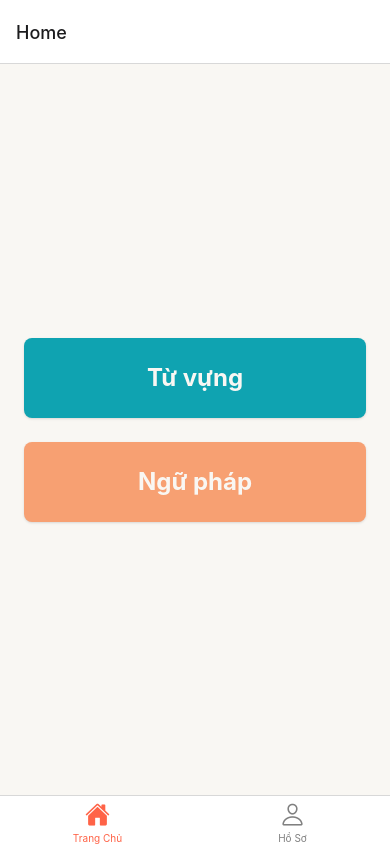
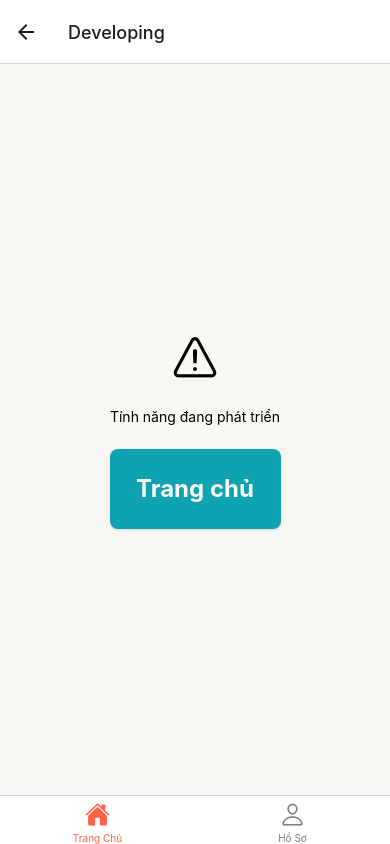
Before and after one commit to NaNguyenn/project-three, a React Native app: screen /Developing in a window 390 px wide. Built offline with nearby package versions, Linux system fonts and the light colour scheme; no server answers; the database is empty.

Commit message:
Add user name changing, developing screen, necessary comments

```diff
--- a/src/navigators/HomeStackNavigator.jsx
+++ b/src/navigators/HomeStackNavigator.jsx
@@ -4,6 +4,7 @@ import { createNativeStackNavigator } from '@react-navigation/native-stack'
 import LevelScreen from '../screens/levels'
 import CategoriesScreen from '../screens/categories'
 import LessonScreen from '../screens/lesson'
+import DevelopingScreen from '../screens/developing'
 
 const HomeStack = createNativeStackNavigator()
 
@@ -11,6 +12,7 @@ const HomeStackNavigator = () => {
     return (
         <HomeStack.Navigator initialRouteName="Home">
             <HomeStack.Screen name="Home" component={HomeScreen} />
+            <HomeStack.Screen name="Developing" component={DevelopingScreen} />
             <HomeStack.Screen name="Level" component={LevelScreen} />
             <HomeStack.Screen name="Categories" component={CategoriesScreen} />
             <HomeStack.Screen name="Lesson" component={LessonScreen} />
--- /dev/null
+++ b/src/screens/developing/index.jsx
@@ -0,0 +1,26 @@
+import { View, Text, TouchableOpacity } from 'react-native'
+import React from 'react'
+import Ionicons from '@expo/vector-icons/Ionicons'
+import { SafeAreaView } from 'react-native-safe-area-context'
+
+const DevelopingScreen = ({ navigation }) => {
+    return (
+        <SafeAreaView className="flex h-full">
+            <View className="bg-neutral flex-1 flex-col gap-y-6 p-6 justify-center items-center">
+                <Ionicons name="md-warning-outline" size={50} />
+                <Text className="text-center">Tính năng đang phát triển</Text>
+                <View className='w-1/2'>
+                    <TouchableOpacity
+                        onPress={() => navigation.navigate('Home')}
+                        className='bg-primary py-6 rounded-lg shadow'>
+                        <Text className="text-neutral text-center font-bold text-2xl">
+                            Trang chủ
+                        </Text>
+                    </TouchableOpacity>
+                </View>
+            </View>
+        </SafeAreaView>
+    )
+}
+
+export default DevelopingScreen
--- a/src/screens/home/index.jsx
+++ b/src/screens/home/index.jsx
@@ -8,6 +8,7 @@ const HomeScreen = ({ navigation }) => {
         <SafeAreaView className="flex-col h-full">
             {/* Main section */}
             <View className="bg-neutral flex-1 flex-col gap-y-6 p-6 justify-center">
+                {/* Vocabulary section button */}
                 <TouchableOpacity
                     className='bg-primary py-6 rounded-lg shadow'
                     onPress={() => navigation.navigate('Level')}
@@ -16,9 +17,11 @@ const HomeScreen = ({ navigation }) => {
                         Từ vựng
                     </Text>
                 </TouchableOpacity>
+
+                {/* Grammar section button */}
                 <TouchableOpacity
                     className='bg-secondary py-6 rounded-lg shadow'
-                    onPress={() => navigation.navigate('Level')}
+                    onPress={() => navigation.navigate('Developing')}
                 >
                     <Text className="text-neutral text-center font-bold text-2xl">
                         Ngữ pháp
--- a/src/screens/profile/components/NameChangerModal.jsx
+++ b/src/screens/profile/components/NameChangerModal.jsx
@@ -1,11 +1,14 @@
-import { Modal, View, Text, Pressable } from 'react-native';
+import { Modal, View, Text, Pressable, TextInput, TouchableOpacity } from 'react-native';
 import { Ionicons } from '@expo/vector-icons';
 
 export default function NameChangerModal({ isVisible, children, onClose }) {
     return (
-        <Modal animationType="slide" transparent={true} visible={isVisible}>
+        <Modal animationType="fade" transparent={true} visible={isVisible}>
+            {/* Modal backdrop  */}
+            <View className='bg-white/80 flex-1'>
+                {/* Modal Content  */}
                 <View
-                className='h-1/4 w-4/5 bg-primaryLight absolute top-1/2'
+                    className='h-40 w-80 bg-white border border-neutral rounded-lg shadow-xl p-4 absolute top-1/2 left-1/2 -mt-20 -ml-40'
                 >
                     {/* Modal header */}
                     <View
@@ -18,7 +21,8 @@ export default function NameChangerModal({ isVisible, children, onClose }) {
                             <Ionicons name="md-close" size={24} />
                         </Pressable>
                     </View>
-
+                    {children}
+                </View>
             </View>
         </Modal>
     );
--- a/src/screens/profile/index.jsx
+++ b/src/screens/profile/index.jsx
@@ -1,15 +1,16 @@
-import { View, Text, TouchableOpacity } from 'react-native'
+import { View, Text, TouchableOpacity, TextInput } from 'react-native'
 import React, { useState } from 'react'
 import { SafeAreaView } from 'react-native-safe-area-context'
 import Ionicons from '@expo/vector-icons/Ionicons'
 import useAuth from '../../hooks/useAuth'
-import { signOut } from 'firebase/auth'
+import { signOut, updateProfile } from 'firebase/auth'
 import { auth } from '../../config/firebaseConfig'
 import NameChangerModal from './components/NameChangerModal'
 
 const ProfileScreen = ({ navigation }) => {
     const { user } = useAuth()
     const [isModalVisible, setIsModalVisible] = useState(false)
+    const [newDisplayName, setNewDisplayName] = useState('')
 
     const handleNameChangerPress = () => {
         setIsModalVisible(true)
@@ -19,12 +20,44 @@ const ProfileScreen = ({ navigation }) => {
         setIsModalVisible(false)
     }
 
+    const handleInputChange = (text) => {
+        setNewDisplayName(text);
+    }
+
+    const handleNameChange = async () => {
+        try {
+            await updateProfile(auth.currentUser, { displayName: newDisplayName });
+            setIsModalVisible(false);
+        } catch (error) {
+            console.log('Error updating display name:', error);
+        }
+    }
+
     return (
         <SafeAreaView className="flex h-full">
             {user ? (
                 // Screen when user logged in
                 <View className="bg-neutral flex-1 gap-y-6">
-                    <NameChangerModal isVisible={isModalVisible} onClose={onModalClose}></NameChangerModal>
+                    {/* Name changer Modal  */}
+                    <NameChangerModal isVisible={isModalVisible} onClose={onModalClose}>
+                        {/* Name changer input  */}
+                        <TextInput
+                            className='bg-neutral p-3 rounded-lg my-3'
+                            placeholder='Nhập tên hiển thị mới'
+                            value={newDisplayName}
+                            onChangeText={handleInputChange}
+                        />
+                        {/* Modal button  */}
+                        <TouchableOpacity
+                            className='bg-primary p-2 rounded-full shadow'
+                            onPress={handleNameChange}
+                        >
+                            <Text className="text-neutral text-center">
+                                Đổi tên
+                            </Text>
+                        </TouchableOpacity>
+                    </NameChangerModal>
+
                     <View className='flex-row items-center gap-x-2'>
                         <Text className='text-lg'>
                             Xin chào, {user.displayName ? user.displayName : user.email}
```
Also changed, not shown: src/screens/lesson/index.jsx (+15 -2 lines). Lines whose indentation alone changed are shown as unchanged.
